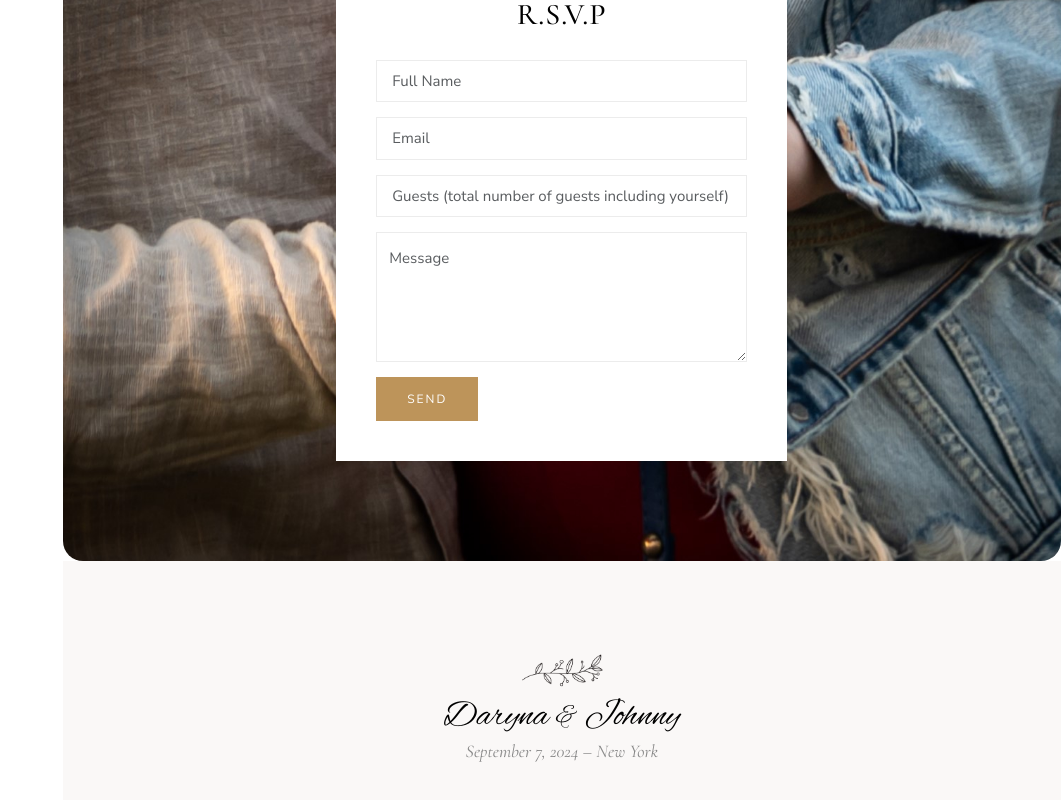
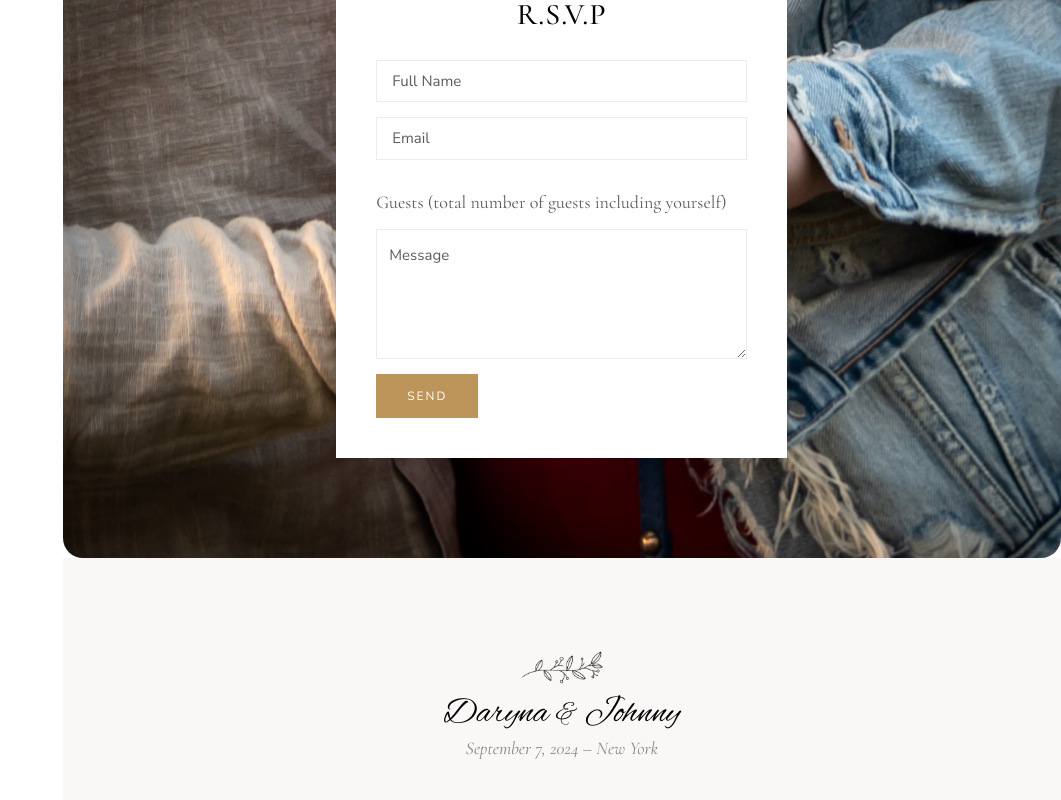
Before and after one commit to Smille007/Wedding1, a React (Vite) app: page / in a window 1280 px wide. Shown: the part 5138-5938 px from the top of the page, without its empty margins (219-1280 px from the left). Built offline with nearby package versions, Linux system fonts and the light colour scheme; no server answers.

Commit message:
backend url

```diff
--- a/package.json
+++ b/package.json
@@ -15,6 +15,7 @@
     "bootstrap": "^5.3.3",
     "nodemon": "^3.1.2",
     "parallax": "^0.0.0",
+    "prop-types": "^15.8.1",
     "react": "^18.2.0",
     "react-dom": "^18.2.0",
     "react-scroll-parallax": "^3.4.5",
--- a/src/App.jsx
+++ b/src/App.jsx
@@ -16,13 +16,13 @@
 
 function App() {
   const backend = import.meta.env.BACKEND_URL || "http://localhost:4005";
-  const [isSubmitted, setIsSubmitted] = useState(false); // Initialize state
+  const [isSubmitted, setIsSubmitted] = useState(false);
 
   const handleRSVPSubmit = async (formData) => {
     try {
-      const response = await axios.post(`${backend}/rsvp`, formData); // Dynamic endpoint
+      const response = await axios.post(`${backend}/rsvp`, formData);
       console.log('RSVP submitted:', response.data);
-      setIsSubmitted(true); // Set state to true after successful submission
+      setIsSubmitted(true);
     } catch (error) {
       console.error('Error submitting RSVP:', error);
     }
@@ -40,13 +40,13 @@
         <Organization />
         <Gallery />
         <Where />
-        {isSubmitted ? ( // Render thank you message if RSVP is submitted
+        {isSubmitted ? (
           <div className="thank-you-message">
             <h2>Thank You for Your RSVP!</h2>
             <p>We look forward to seeing you at the wedding.</p>
           </div>
-        ) : ( // Render RSVP component if RSVP is not yet submitted
-          <RSVP onSubmit={handleRSVPSubmit} />
+        ) : (
+          <RSVP backendUrl={backend} onSubmit={handleRSVPSubmit} />
         )}
         <Footer />
       </div>
--- a/src/components/RSVP.jsx
+++ b/src/components/RSVP.jsx
@@ -1,15 +1,16 @@
-import  { useState } from 'react';
+import React, { useState } from 'react';
 import axios from 'axios';
-import 'run-parallel';
+import PropTypes from 'prop-types';
 
-function RSVP() {
+function RSVP({ backendUrl, onSubmit }) {
   const [formData, setFormData] = useState({
     fullName: '',
     email: '',
     guests: '',
     msg: ''
   });
-  const [submitSuccess, setSubmitSuccess] = useState(false); // State to track form submission success
+  const [submitSuccess, setSubmitSuccess] = useState(false);
+  const [error, setError] = useState(null); // State to track error
 
   const handleChange = (e) => {
     setFormData({
@@ -20,19 +21,23 @@
 
   const handleSubmit = async (e) => {
     e.preventDefault();
+    setError(null); // Reset error state
     try {
-      const response = await axios.post('https://wedding-back-atc8.onrender.com/', formData);
+      const response = await axios.post(`${backendUrl}/rsvp`, formData);
       console.log('RSVP submitted:', response.data);
-      setSubmitSuccess(true); // Set submitSuccess to true after successful form submission
-      setFormData({ // Reset form feild
+      setSubmitSuccess(true);
+      setFormData({
         fullName: '',
         email: '',
         guests: '',
         msg: ''
       });
+      if (onSubmit) {
+        onSubmit(response.data);
+      }
     } catch (error) {
       console.error('Error submitting RSVP:', error);
-      // Handle error (e.g., show an error message)
+      setError(error.message); // Set error state
     }
   };
 
@@ -61,7 +66,7 @@
               <div className='col-md-12'>
                 <div className='form-group'>
                   <input
-                    type='text'
+                    type='email'
                     className='form-control'
                     placeholder='Email'
                     name='email'
@@ -74,7 +79,7 @@
               <div className='col-md-12'>
                 <div className='form-group'>
                   <input
-                    type='text'
+                    type='number'
                     className='form-control'
                     placeholder='Guests (total number of guests including yourself)'
                     name='guests'
@@ -113,6 +118,15 @@
                 </div>
               </div>
             )}
+            {error && (
+              <div className='col-md-12'>
+                <div className='form-group'>
+                  <div className="error-message">
+                    <p>Error: {error}</p>
+                  </div>
+                </div>
+              </div>
+            )}
           </div>
         </div>
       </div>
@@ -120,4 +134,9 @@
   );
 }
 
+RSVP.propTypes = {
+  backendUrl: PropTypes.string.isRequired,
+  onSubmit: PropTypes.func
+};
+
 export default RSVP;
```
Also changed, not shown: 2 other files (tests, documents, lock files or other folders).
